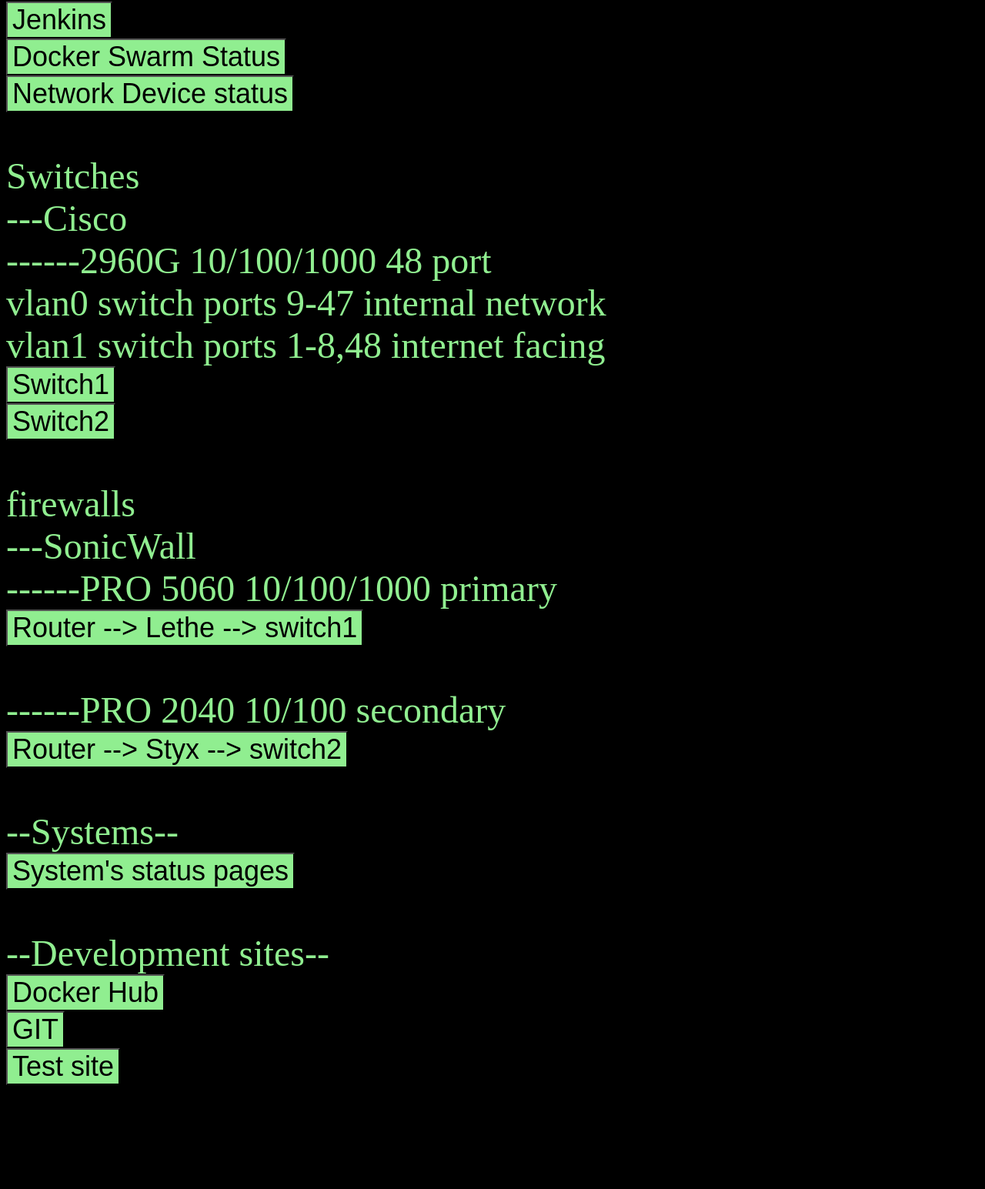
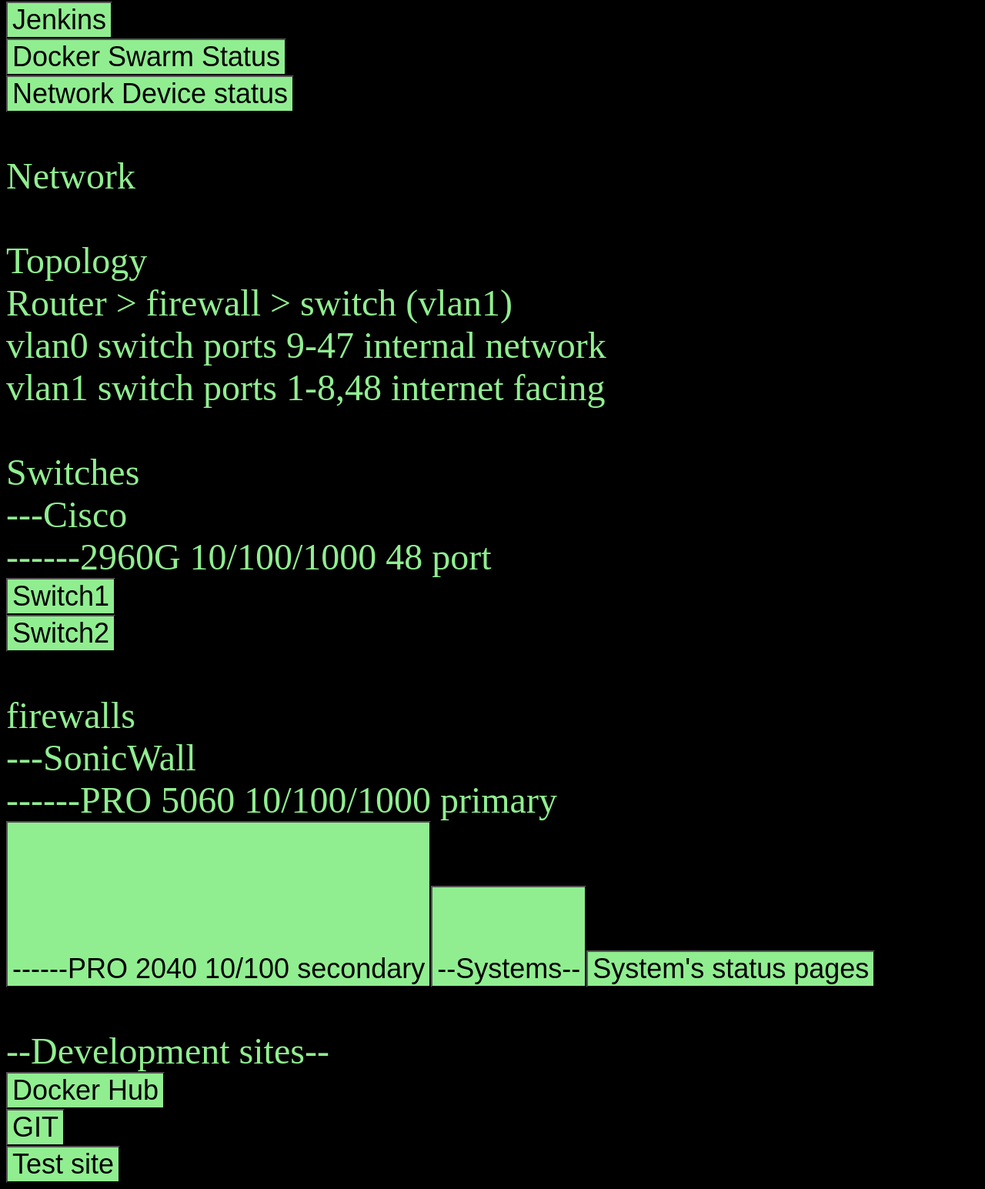
Before and after one commit to jrbooth3/www, a PHP site: page /devtools.php in a window 1280 px wide. Shown: the part 171-1716 px from the top of the page at 77% size. Before the commit the page ends 1581 px from the top, so only its background shows below. Run offline with PHP 8.4, Linux system fonts and the light colour scheme; data that the repository does not hold is empty.

Commit message:
04_20_21_16:04

```diff
--- a/www/devtools.php
+++ b/www/devtools.php
@@ -32,11 +32,14 @@ echo "function myFunctionb() {";
 echo "window.open('test2.php')";
 echo ";}";
 echo "</script><br><br>";
+echo "Network<br><br>";
+echo "Topology<br>";
+echo "Router > firewall > switch (vlan1)<br>";
+echo "vlan0 switch ports 9-47 internal network<br>";
+echo "vlan1 switch ports 1-8,48 internet facing<br><br>";
 echo "Switches<br>";
 echo "---Cisco<br>";
 echo "------2960G 10/100/1000 48 port<br>";
-echo "vlan0 switch ports 9-47 internal network<br>";
-echo "vlan1 switch ports 1-8,48 internet facing<br>";
 echo "<button style='font-size : 36px; background-color:lightgreen' onclick='myFunctionsw1()'>Switch1</button>";
 echo "<script>";
 echo "function myFunctionsw1() {";
@@ -52,14 +55,15 @@ echo "</script><br><br>";
 echo "firewalls<br>";
 echo "---SonicWall<br>";
 echo "------PRO 5060 10/100/1000 primary<br>";
-echo "<button style='font-size : 36px; background-color:lightgreen' onclick='myFunctionfw2()'>Router --> Lethe --> switch1</button>";
+echo "<button style='font-size : 36px; background-color:lightgreen' onclick='myFunctionfw2()'Lethe</button>";
+echo "</script><br><br>";
 echo "<script>";
 echo "function myFunctionfw2() {";
 echo "window.open('https://lethe001')";
 echo ";}";
 echo "</script><br><br>";
 echo "------PRO 2040 10/100 secondary<br>";
-echo "<button style='font-size : 36px; background-color:lightgreen' onclick='myFunctionfw1()'>Router --> Styx --> switch2</button>";
+echo "<button style='font-size : 36px; background-color:lightgreen' onclick='myFunctionfw1()'Styx</button>";
 echo "<script>";
 echo "function myFunctionfw1() {";
 echo "window.open('https://styx0001')";
```
